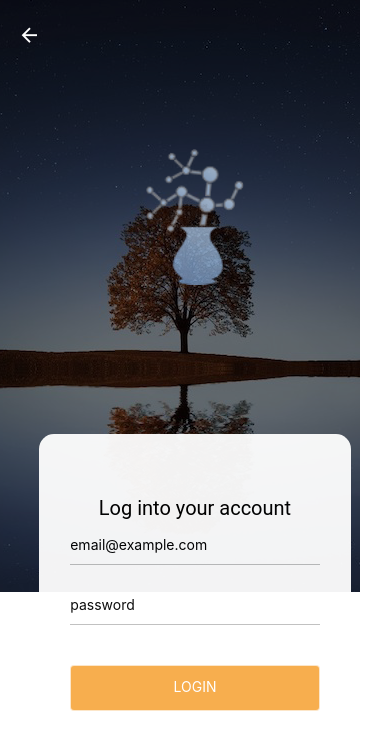
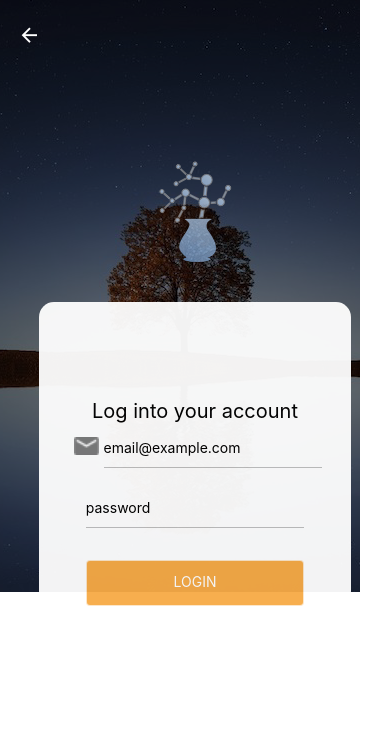
Before and after one commit to siriusctrl/COMP30022-IT-Project, a React Native app in the folder famory/: screen / in a window 390 px wide. Shown: the top 750 px of the page. Built offline with nearby package versions, Linux system fonts and the light colour scheme.

Commit message:
small low resolution icon added

```diff
--- a/famory/src/components/Button.js
+++ b/famory/src/components/Button.js
@@ -19,7 +19,7 @@ const styles = StyleSheet.create({
         alignItems: "center",
         justifyContent: "center",
         backgroundColor: colors.ORANGE,
-        marginTop: 20,
+        marginTop: 12,
         paddingVertical: 12,
         borderRadius: 4,
         borderWidth: StyleSheet.hairlineWidth,
--- a/famory/src/screens/LoginScreen.js
+++ b/famory/src/screens/LoginScreen.js
@@ -7,6 +7,7 @@ import BoxTextInput from "../components/BoxTextInput";
 import imageLogo from "../assets/images/glass.png";
 import backgroundimg from "../assets/images/Back.png"
 import logo from "../assets/images/glass.svg";
+import iconMail from "../assets/images/icon-mail.png";
 
 import colors from "../config/colors";
 import strings from "../config/strings";
@@ -38,10 +39,12 @@ class LoginScreen extends Component{
         <Image source={imageLogo} style={styles.logo}/>
 
         <View style={styles.form}>
-          <Text  style={{fontSize:20, margin:5, fontFamily:"Roboto"}}>
+          <Text  style={{fontSize:20, marginBottom:5}}>
             Log into your account
           </Text>
 
+          <View style={{flexDirection: 'row'}}>
+            <Image source={iconMail} style={styles.icon}/>
             <FormTextInput
               value={this.state.Email}
               onChangeText={this.handleEmailChanges}
@@ -49,7 +52,9 @@ class LoginScreen extends Component{
               keyboardType={"email-address"}
               returnKeyType="next"
               autoCorrect={false}
+              style={{flex:1}}
             />
+          </View>
 
           <FormTextInput
             value={this.state.password}
@@ -82,27 +87,36 @@ const styles = StyleSheet.create({
   container: {
     flex: 1,
     alignItems: "center",
-    justifyContent: "space-between"
+    justifyContent: "center",
   },
   background:{
     flex:1,
     resizeMode: "center",
   },
   logo: {
-    flex: 1,
-    width: "25%",
+    width: "20%",
     resizeMode: "contain",
     alignSelf: "center",
+    marginBottom:40
   },
   form: {
-    flex: 1,
     justifyContent: "center",
     alignItems: "center",
     width: "80%",
     backgroundColor: colors.WHITE,
     borderRadius: 15,
-    opacity: 0.95
-  }
+    opacity: 0.95,
+    paddingHorizontal:"5%",
+    paddingTop:"25%",
+  },
+  icon: {
+    padding: 10,
+    margin: 5,
+    height: 25,
+    width: 25,
+    resizeMode: 'contain',
+    alignItems: 'center',
+  },
 });
 
 export default LoginScreen;
```
Also changed, not shown: famory/src/assets/images/icon-mail.png (added). Lines whose indentation alone changed are shown as unchanged.
